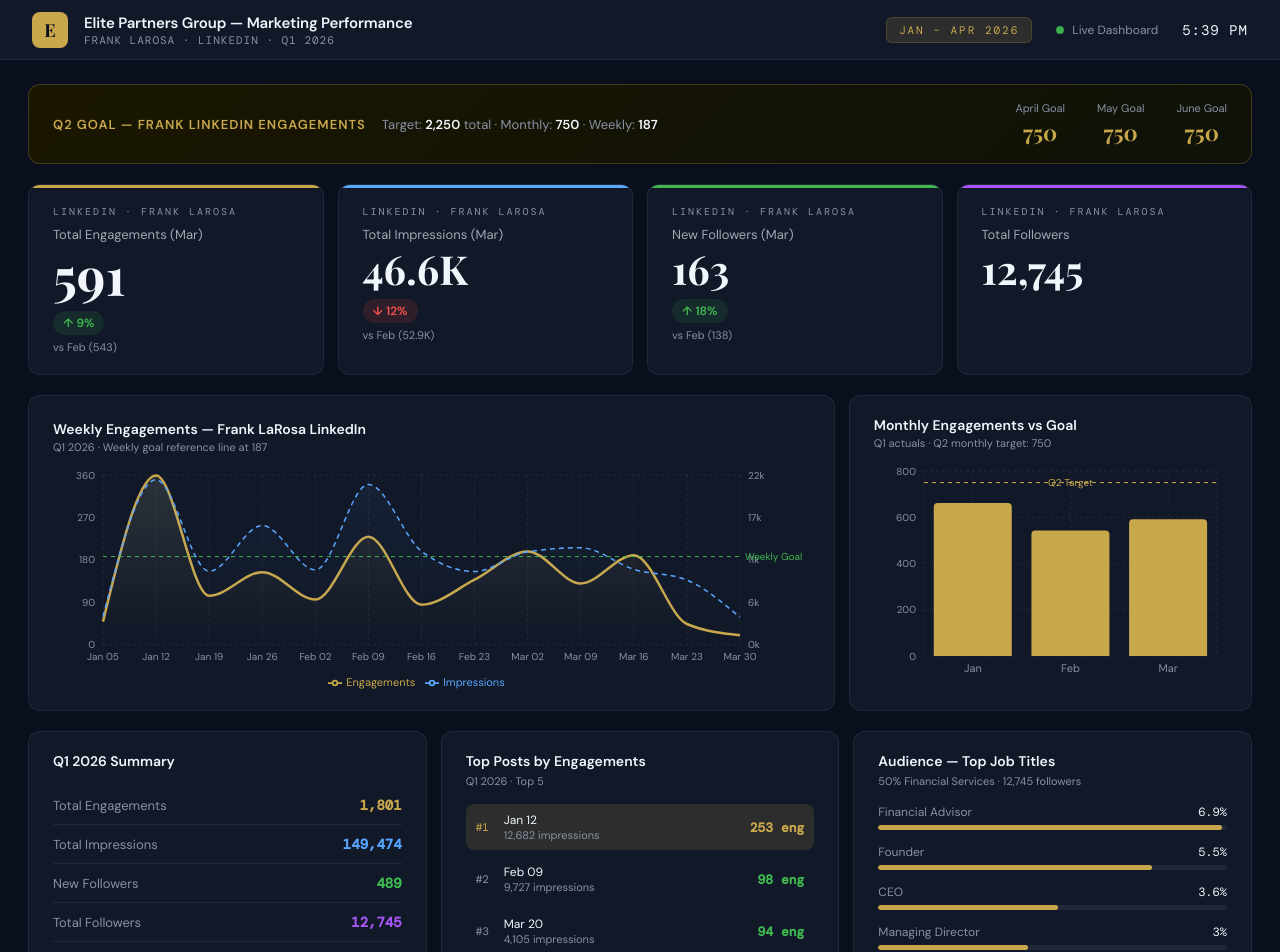
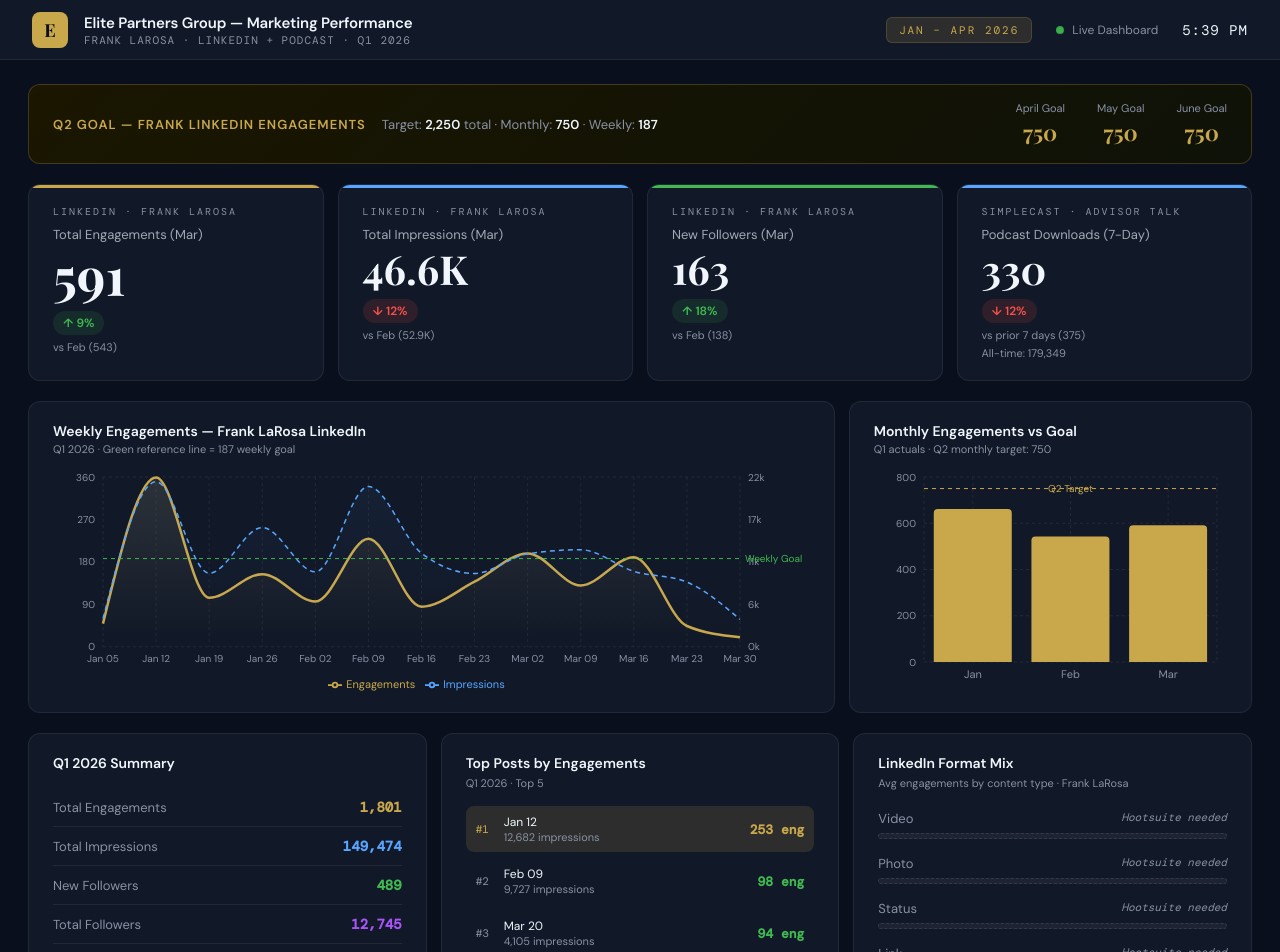
Before and after one commit to acostapabloEC/epg-marketing-dashboard, a React (Vite) app: page / in a window 1280 px wide. Shown: the top 952 px of the page. Built offline with nearby package versions, Linux system fonts and the light colour scheme.

Commit message:
add podcast card, format mix placeholder, remove demographics

```diff
--- a/src/App.jsx
+++ b/src/App.jsx
@@ -1,19 +1,10 @@
 import { useState, useEffect } from "react";
 import {
-  AreaChart,
-  Area,
-  BarChart,
-  Bar,
-  XAxis,
-  YAxis,
-  CartesianGrid,
-  Tooltip,
-  ResponsiveContainer,
-  ReferenceLine,
-  Legend,
+  AreaChart, Area, BarChart, Bar,
+  XAxis, YAxis, CartesianGrid, Tooltip,
+  ResponsiveContainer, ReferenceLine, Legend,
 } from "recharts";
 
-// ── REAL DATA FROM LINKEDIN ANALYTICS Q1 2026 ──────────────────────────
 const weeklyData = [
   { week: "Jan 05", engagements: 49,  impressions: 3648  },
   { week: "Jan 12", engagements: 359, impressions: 21385 },
@@ -31,9 +22,9 @@
 ];
 
 const monthlyData = [
-  { month: "Jan", engagements: 662, impressions: 49446, followers: 187, goal: 750 },
-  { month: "Feb", engagements: 543, impressions: 52925, followers: 138, goal: 750 },
-  { month: "Mar", engagements: 591, impressions: 46576, followers: 163, goal: 750 },
+  { month: "Jan", engagements: 662, goal: 750 },
+  { month: "Feb", engagements: 543, goal: 750 },
+  { month: "Mar", engagements: 591, goal: 750 },
 ];
 
 const topPosts = [
@@ -44,134 +35,68 @@
   { date: "Feb 14", engagements: 65,  impressions: 5021  },
 ];
 
-const demographics = [
-  { label: "Financial Advisor", pct: 6.9 },
-  { label: "Founder",           pct: 5.5 },
-  { label: "CEO",               pct: 3.6 },
-  { label: "Managing Director", pct: 3.0 },
-  { label: "President",         pct: 2.9 },
-];
+const formatMix = ["Video", "Photo", "Status", "Link"];
 
-const GOLD       = "#c9a84c";
-const GOLD_DIM   = "rgba(201,168,76,0.15)";
-const GREEN      = "#3fb950";
-const GREEN_DIM  = "rgba(63,185,80,0.12)";
-const RED        = "#f85149";
-const RED_DIM    = "rgba(248,81,73,0.12)";
-const BLUE       = "#58a6ff";
-const MUTED      = "#8892a4";
-const BORDER     = "rgba(255,255,255,0.07)";
-const SURFACE    = "#111827";
-const SURFACE2   = "#1a2235";
+const GOLD    = "#c9a84c";
+const GOLD_DIM= "rgba(201,168,76,0.15)";
+const GREEN   = "#3fb950";
+const GREEN_DIM="rgba(63,185,80,0.12)";
+const RED     = "#f85149";
+const RED_DIM = "rgba(248,81,73,0.12)";
+const BLUE    = "#58a6ff";
+const PURPLE  = "#a855f7";
+const MUTED   = "#8892a4";
+const BORDER  = "rgba(255,255,255,0.07)";
+const SURFACE = "#111827";
 
-// ── KPI CARD ────────────────────────────────────────────────────────────
-function KpiCard({ source, label, value, delta, deltaLabel, accent, large }) {
+function KpiCard({ source, label, value, delta, deltaLabel, accent, large, sub }) {
   const isUp = delta > 0;
-  const accentColor = accent || GOLD;
   return (
-    <div style={{
-      background: SURFACE,
-      border: `1px solid ${BORDER}`,
-      borderRadius: 12,
-      padding: "20px 24px",
-      display: "flex",
-      flexDirection: "column",
-      position: "relative",
-      overflow: "hidden",
-    }}>
-      <div style={{
-        position: "absolute", top: 0, left: 0, right: 0,
-        height: 3, background: accentColor, borderRadius: "12px 12px 0 0",
-      }} />
-      <div style={{ fontFamily: "'DM Mono', monospace", fontSize: 10, letterSpacing: 2, color: MUTED, textTransform: "uppercase", marginBottom: 8 }}>
-        {source}
-      </div>
+    <div style={{ background: SURFACE, border: `1px solid ${BORDER}`, borderRadius: 12, padding: "20px 24px", display: "flex", flexDirection: "column", position: "relative", overflow: "hidden" }}>
+      <div style={{ position: "absolute", top: 0, left: 0, right: 0, height: 3, background: accent || GOLD, borderRadius: "12px 12px 0 0" }} />
+      <div style={{ fontFamily: "'DM Mono', monospace", fontSize: 10, letterSpacing: 2, color: MUTED, textTransform: "uppercase", marginBottom: 8 }}>{source}</div>
       <div style={{ fontSize: 13, color: "#a0aab4", marginBottom: 6 }}>{label}</div>
-      <div style={{
-        fontFamily: "'Playfair Display', serif",
-        fontSize: large ? 52 : 40,
-        fontWeight: 700,
-        color: "#f0f6fc",
-        lineHeight: 1,
-        marginBottom: 10,
-      }}>
-        {value}
-      </div>
+      <div style={{ fontFamily: "'Playfair Display', serif", fontSize: large ? 52 : 40, fontWeight: 700, color: "#f0f6fc", lineHeight: 1, marginBottom: 10 }}>{value}</div>
       {delta !== undefined && (
-        <div style={{
-          display: "inline-flex", alignItems: "center", gap: 5,
-          background: isUp ? GREEN_DIM : RED_DIM,
-          color: isUp ? GREEN : RED,
-          fontSize: 12, fontWeight: 600,
-          padding: "4px 10px", borderRadius: 20,
-          width: "fit-content",
-        }}>
+        <div style={{ display: "inline-flex", alignItems: "center", gap: 5, background: isUp ? GREEN_DIM : RED_DIM, color: isUp ? GREEN : RED, fontSize: 12, fontWeight: 600, padding: "4px 10px", borderRadius: 20, width: "fit-content" }}>
           {isUp ? "↑" : "↓"} {Math.abs(delta)}%
         </div>
       )}
-      {deltaLabel && (
-        <div style={{ fontSize: 11, color: MUTED, marginTop: 5 }}>{deltaLabel}</div>
-      )}
+      {deltaLabel && <div style={{ fontSize: 11, color: MUTED, marginTop: 5 }}>{deltaLabel}</div>}
+      {sub && <div style={{ fontSize: 11, color: MUTED, marginTop: 4 }}>{sub}</div>}
     </div>
   );
 }
 
-// ── CUSTOM TOOLTIP ───────────────────────────────────────────────────────
 function CustomTooltip({ active, payload, label }) {
   if (!active || !payload?.length) return null;
   return (
-    <div style={{
-      background: "#1a2235", border: `1px solid ${BORDER}`,
-      borderRadius: 8, padding: "10px 14px",
-    }}>
+    <div style={{ background: "#1a2235", border: `1px solid ${BORDER}`, borderRadius: 8, padding: "10px 14px" }}>
       <div style={{ fontSize: 11, color: MUTED, marginBottom: 6 }}>{label}</div>
       {payload.map((p, i) => (
-        <div key={i} style={{ fontSize: 13, color: p.color, marginBottom: 2 }}>
-          {p.name}: <strong>{p.value.toLocaleString()}</strong>
-        </div>
+        <div key={i} style={{ fontSize: 13, color: p.color, marginBottom: 2 }}>{p.name}: <strong>{p.value.toLocaleString()}</strong></div>
       ))}
     </div>
   );
 }
 
-// ── CLOCK ────────────────────────────────────────────────────────────────
 function Clock() {
   const [time, setTime] = useState(new Date());
-  useEffect(() => {
-    const t = setInterval(() => setTime(new Date()), 1000);
-    return () => clearInterval(t);
-  }, []);
+  useEffect(() => { const t = setInterval(() => setTime(new Date()), 1000); return () => clearInterval(t); }, []);
   const h = time.getHours() % 12 || 12;
   const m = String(time.getMinutes()).padStart(2, "0");
   const ampm = time.getHours() >= 12 ? "PM" : "AM";
-  return (
-    <span style={{ fontFamily: "'DM Mono', monospace", fontSize: 14, color: "#f0f6fc", letterSpacing: 1 }}>
-      {h}:{m} {ampm}
-    </span>
-  );
+  return <span style={{ fontFamily: "'DM Mono', monospace", fontSize: 14, color: "#f0f6fc", letterSpacing: 1 }}>{h}:{m} {ampm}</span>;
 }
 
-// ── MAIN APP ─────────────────────────────────────────────────────────────
 export default function App() {
-  // Q2 goal tracking
-  const q2Goal = 2250;
-  const aprilGoal = 750;
-  const weeklyGoal = 187;
-  const q1Total = 662 + 543 + 591; // 1796
-
-  // Month over month
-  const engMoM = Math.round(((591 - 543) / 543) * 100);  // +9%
-  const imprMoM = Math.round(((46576 - 52925) / 52925) * 100); // -12%
-  const follMoM = Math.round(((163 - 138) / 138) * 100); // +18%
+  const engMoM  = Math.round(((591 - 543) / 543) * 100);
+  const imprMoM = Math.round(((46576 - 52925) / 52925) * 100);
+  const follMoM = Math.round(((163 - 138) / 138) * 100);
+  const podMoM  = Math.round(((330 - 375) / 375) * 100);
 
   return (
-    <div style={{
-      background: "#0a0f1e",
-      minHeight: "100vh",
-      fontFamily: "'DM Sans', sans-serif",
-      color: "#f0f6fc",
-    }}>
-      {/* Google Fonts */}
+    <div style={{ background: "#0a0f1e", minHeight: "100vh", fontFamily: "'DM Sans', sans-serif", color: "#f0f6fc" }}>
       <style>{`
         @import url('https://fonts.googleapis.com/css2?family=Playfair+Display:wght@400;700;900&family=DM+Sans:wght@300;400;500;600&family=DM+Mono:wght@400;500&display=swap');
         * { box-sizing: border-box; margin: 0; padding: 0; }
@@ -181,38 +106,17 @@
         @keyframes pulse { 0%,100%{opacity:1;transform:scale(1)} 50%{opacity:.5;transform:scale(.85)} }
       `}</style>
 
-      {/* ── HEADER ── */}
-      <div style={{
-        background: SURFACE,
-        borderBottom: `1px solid ${BORDER}`,
-        display: "flex", alignItems: "center",
-        justifyContent: "space-between",
-        padding: "0 32px", height: 60,
-        position: "sticky", top: 0, zIndex: 100,
-      }}>
+      {/* HEADER */}
+      <div style={{ background: SURFACE, borderBottom: `1px solid ${BORDER}`, display: "flex", alignItems: "center", justifyContent: "space-between", padding: "0 32px", height: 60, position: "sticky", top: 0, zIndex: 100 }}>
         <div style={{ display: "flex", alignItems: "center", gap: 16 }}>
-          <div style={{
-            width: 36, height: 36, background: GOLD, borderRadius: 8,
-            display: "flex", alignItems: "center", justifyContent: "center",
-            fontFamily: "'Playfair Display', serif", fontSize: 18, fontWeight: 700, color: "#0a0f1e",
-          }}>E</div>
+          <div style={{ width: 36, height: 36, background: GOLD, borderRadius: 8, display: "flex", alignItems: "center", justifyContent: "center", fontFamily: "'Playfair Display', serif", fontSize: 18, fontWeight: 700, color: "#0a0f1e" }}>E</div>
           <div>
-            <div style={{ fontSize: 15, fontWeight: 600, letterSpacing: "-0.01em" }}>
-              Elite Partners Group — Marketing Performance
-            </div>
-            <div style={{ fontFamily: "'DM Mono', monospace", fontSize: 11, color: MUTED, letterSpacing: 1, textTransform: "uppercase" }}>
-              Frank LaRosa · LinkedIn · Q1 2026
-            </div>
+            <div style={{ fontSize: 15, fontWeight: 600, letterSpacing: "-0.01em" }}>Elite Partners Group — Marketing Performance</div>
+            <div style={{ fontFamily: "'DM Mono', monospace", fontSize: 11, color: MUTED, letterSpacing: 1, textTransform: "uppercase" }}>Frank LaRosa · LinkedIn + Podcast · Q1 2026</div>
           </div>
         </div>
         <div style={{ display: "flex", alignItems: "center", gap: 24 }}>
-          <div style={{
-            fontFamily: "'DM Mono', monospace", fontSize: 11, letterSpacing: 2,
-            textTransform: "uppercase", background: GOLD_DIM, color: GOLD,
-            padding: "5px 12px", borderRadius: 6, border: `1px solid rgba(201,168,76,0.2)`,
-          }}>
-            Jan – Apr 2026
-          </div>
+          <div style={{ fontFamily: "'DM Mono', monospace", fontSize: 11, letterSpacing: 2, textTransform: "uppercase", background: GOLD_DIM, color: GOLD, padding: "5px 12px", borderRadius: 6, border: `1px solid rgba(201,168,76,0.2)` }}>Jan – Apr 2026</div>
           <div style={{ display: "flex", alignItems: "center", gap: 8, fontSize: 12, color: MUTED }}>
             <div style={{ width: 8, height: 8, borderRadius: "50%", background: GREEN, animation: "pulse 2s infinite" }} />
             Live Dashboard
@@ -221,32 +125,18 @@
         </div>
       </div>
 
-      {/* ── BODY ── */}
       <div style={{ padding: "24px 28px", maxWidth: 1600, margin: "0 auto" }}>
 
-        {/* ── Q2 GOAL BANNER ── */}
-        <div style={{
-          background: "linear-gradient(135deg, #1a1600 0%, #0f1208 100%)",
-          border: `1px solid rgba(201,168,76,0.25)`,
-          borderRadius: 12, padding: "16px 24px",
-          display: "flex", alignItems: "center",
-          justifyContent: "space-between",
-          marginBottom: 20,
-        }}>
+        {/* Q2 GOAL BANNER */}
+        <div style={{ background: "linear-gradient(135deg, #1a1600 0%, #0f1208 100%)", border: `1px solid rgba(201,168,76,0.25)`, borderRadius: 12, padding: "16px 24px", display: "flex", alignItems: "center", justifyContent: "space-between", marginBottom: 20 }}>
           <div style={{ display: "flex", alignItems: "center", gap: 16 }}>
-            <div style={{ fontSize: 13, color: GOLD, fontWeight: 600, textTransform: "uppercase", letterSpacing: 1 }}>
-              Q2 Goal — Frank LinkedIn Engagements
-            </div>
+            <div style={{ fontSize: 13, color: GOLD, fontWeight: 600, textTransform: "uppercase", letterSpacing: 1 }}>Q2 Goal — Frank LinkedIn Engagements</div>
             <div style={{ fontSize: 13, color: MUTED }}>
               Target: <span style={{ color: "#f0f6fc", fontWeight: 600 }}>2,250</span> total · Monthly: <span style={{ color: "#f0f6fc", fontWeight: 600 }}>750</span> · Weekly: <span style={{ color: "#f0f6fc", fontWeight: 600 }}>187</span>
             </div>
           </div>
           <div style={{ display: "flex", alignItems: "center", gap: 32 }}>
-            {[
-              { label: "April Goal", val: "750" },
-              { label: "May Goal",   val: "750" },
-              { label: "June Goal",  val: "750" },
-            ].map((g) => (
+            {[{ label: "April Goal", val: "750" }, { label: "May Goal", val: "750" }, { label: "June Goal", val: "750" }].map((g) => (
               <div key={g.label} style={{ textAlign: "center" }}>
                 <div style={{ fontSize: 11, color: MUTED, marginBottom: 2 }}>{g.label}</div>
                 <div style={{ fontFamily: "'Playfair Display', serif", fontSize: 22, fontWeight: 700, color: GOLD }}>{g.val}</div>
@@ -255,51 +145,19 @@
           </div>
         </div>
 
-        {/* ── ROW 1: KPI CARDS ── */}
+        {/* ROW 1: KPI CARDS */}
         <div style={{ display: "grid", gridTemplateColumns: "repeat(4, 1fr)", gap: 14, marginBottom: 20 }}>
-          <KpiCard
-            source="LinkedIn · Frank LaRosa"
-            label="Total Engagements (Mar)"
-            value="591"
-            delta={engMoM}
-            deltaLabel="vs Feb (543)"
-            accent={GOLD}
-            large
-          />
-          <KpiCard
-            source="LinkedIn · Frank LaRosa"
-            label="Total Impressions (Mar)"
-            value="46.6K"
-            delta={imprMoM}
-            deltaLabel="vs Feb (52.9K)"
-            accent={BLUE}
-          />
-          <KpiCard
-            source="LinkedIn · Frank LaRosa"
-            label="New Followers (Mar)"
-            value="163"
-            delta={follMoM}
-            deltaLabel="vs Feb (138)"
-            accent={GREEN}
-          />
-          <KpiCard
-            source="LinkedIn · Frank LaRosa"
-            label="Total Followers"
-            value="12,745"
-            accent="#a855f7"
-          />
+          <KpiCard source="LinkedIn · Frank LaRosa" label="Total Engagements (Mar)" value="591" delta={engMoM} deltaLabel="vs Feb (543)" accent={GOLD} large />
+          <KpiCard source="LinkedIn · Frank LaRosa" label="Total Impressions (Mar)" value="46.6K" delta={imprMoM} deltaLabel="vs Feb (52.9K)" accent={BLUE} />
+          <KpiCard source="LinkedIn · Frank LaRosa" label="New Followers (Mar)" value="163" delta={follMoM} deltaLabel="vs Feb (138)" accent={GREEN} />
+          <KpiCard source="Simplecast · Advisor Talk" label="Podcast Downloads (7-Day)" value="330" delta={podMoM} deltaLabel="vs prior 7 days (375)" sub="All-time: 179,349" accent={BLUE} />
         </div>
 
-        {/* ── ROW 2: CHARTS ── */}
+        {/* ROW 2: CHARTS */}
         <div style={{ display: "grid", gridTemplateColumns: "2fr 1fr", gap: 14, marginBottom: 20 }}>
-
-          {/* Weekly Engagements Chart */}
           <div style={{ background: SURFACE, border: `1px solid ${BORDER}`, borderRadius: 12, padding: "20px 24px" }}>
-            <div style={{ position: "relative", overflow: "hidden", marginBottom: 4 }}>
-              <div style={{ position: "absolute", top: 0, left: 0, right: 0, height: 3, background: GOLD, borderRadius: "12px 12px 0 0" }} />
-            </div>
             <div style={{ fontSize: 14, fontWeight: 600, marginBottom: 2 }}>Weekly Engagements — Frank LaRosa LinkedIn</div>
-            <div style={{ fontSize: 11, color: MUTED, marginBottom: 16 }}>Q1 2026 · Weekly goal reference line at 187</div>
+            <div style={{ fontSize: 11, color: MUTED, marginBottom: 16 }}>Q1 2026 · Green reference line = 187 weekly goal</div>
             <ResponsiveContainer width="100%" height={220}>
               <AreaChart data={weeklyData} margin={{ top: 5, right: 10, left: -10, bottom: 0 }}>
                 <defs>
@@ -325,7 +183,6 @@
             </ResponsiveContainer>
           </div>
 
-          {/* Monthly Comparison */}
           <div style={{ background: SURFACE, border: `1px solid ${BORDER}`, borderRadius: 12, padding: "20px 24px" }}>
             <div style={{ fontSize: 14, fontWeight: 600, marginBottom: 2 }}>Monthly Engagements vs Goal</div>
             <div style={{ fontSize: 11, color: MUTED, marginBottom: 16 }}>Q1 actuals · Q2 monthly target: 750</div>
@@ -342,27 +199,22 @@
           </div>
         </div>
 
-        {/* ── ROW 3: BOTTOM CARDS ── */}
+        {/* ROW 3: BOTTOM CARDS */}
         <div style={{ display: "grid", gridTemplateColumns: "1fr 1fr 1fr", gap: 14 }}>
 
           {/* Q1 Summary */}
           <div style={{ background: SURFACE, border: `1px solid ${BORDER}`, borderRadius: 12, padding: "20px 24px" }}>
             <div style={{ fontSize: 14, fontWeight: 600, marginBottom: 16 }}>Q1 2026 Summary</div>
             {[
-              { label: "Total Engagements", val: "1,801", color: GOLD },
-              { label: "Total Impressions",  val: "149,474", color: BLUE },
-              { label: "New Followers",       val: "489", color: GREEN },
-              { label: "Total Followers",     val: "12,745", color: "#a855f7" },
-              { label: "Avg Eng / Month",     val: "600", color: MUTED },
+              { label: "Total Engagements", val: "1,801",   color: GOLD   },
+              { label: "Total Impressions",  val: "149,474", color: BLUE   },
+              { label: "New Followers",       val: "489",    color: GREEN  },
+              { label: "Total Followers",     val: "12,745", color: PURPLE },
+              { label: "Avg Eng / Month",     val: "600",    color: MUTED  },
             ].map((item) => (
-              <div key={item.label} style={{
-                display: "flex", justifyContent: "space-between", alignItems: "center",
-                padding: "10px 0", borderBottom: `1px solid ${BORDER}`,
-              }}>
+              <div key={item.label} style={{ display: "flex", justifyContent: "space-between", alignItems: "center", padding: "10px 0", borderBottom: `1px solid ${BORDER}` }}>
                 <span style={{ fontSize: 13, color: MUTED }}>{item.label}</span>
-                <span style={{ fontFamily: "'DM Mono', monospace", fontSize: 14, fontWeight: 600, color: item.color }}>
-                  {item.val}
-                </span>
+                <span style={{ fontFamily: "'DM Mono', monospace", fontSize: 14, fontWeight: 600, color: item.color }}>{item.val}</span>
               </div>
             ))}
           </div>
@@ -372,66 +224,42 @@
             <div style={{ fontSize: 14, fontWeight: 600, marginBottom: 4 }}>Top Posts by Engagements</div>
             <div style={{ fontSize: 11, color: MUTED, marginBottom: 16 }}>Q1 2026 · Top 5</div>
             {topPosts.map((p, i) => (
-              <div key={i} style={{
-                display: "flex", alignItems: "center", gap: 12,
-                padding: "8px 10px", borderRadius: 8,
-                background: i === 0 ? GOLD_DIM : "transparent",
-                marginBottom: 6,
-              }}>
-                <div style={{
-                  fontFamily: "'DM Mono', monospace", fontSize: 11,
-                  color: i === 0 ? GOLD : MUTED, width: 16,
-                }}>#{i + 1}</div>
+              <div key={i} style={{ display: "flex", alignItems: "center", gap: 12, padding: "8px 10px", borderRadius: 8, background: i === 0 ? GOLD_DIM : "transparent", marginBottom: 6 }}>
+                <div style={{ fontFamily: "'DM Mono', monospace", fontSize: 11, color: i === 0 ? GOLD : MUTED, width: 16 }}>#{i + 1}</div>
                 <div style={{ flex: 1 }}>
                   <div style={{ fontSize: 12, color: "#f0f6fc" }}>{p.date}</div>
                   <div style={{ fontSize: 11, color: MUTED }}>{p.impressions.toLocaleString()} impressions</div>
                 </div>
-                <div style={{
-                  fontFamily: "'DM Mono', monospace", fontSize: 13,
-                  fontWeight: 600, color: i === 0 ? GOLD : GREEN,
-                }}>
-                  {p.engagements} eng
-                </div>
+                <div style={{ fontFamily: "'DM Mono', monospace", fontSize: 13, fontWeight: 600, color: i === 0 ? GOLD : GREEN }}>{p.engagements} eng</div>
               </div>
             ))}
           </div>
 
-          {/* Audience Demographics */}
+          {/* Format Mix Placeholder */}
           <div style={{ background: SURFACE, border: `1px solid ${BORDER}`, borderRadius: 12, padding: "20px 24px" }}>
-            <div style={{ fontSize: 14, fontWeight: 600, marginBottom: 4 }}>Audience — Top Job Titles</div>
-            <div style={{ fontSize: 11, color: MUTED, marginBottom: 16 }}>
-              50% Financial Services · 12,745 followers
-            </div>
-            {demographics.map((d, i) => (
-              <div key={i} style={{ marginBottom: 14 }}>
-                <div style={{ display: "flex", justifyContent: "space-between", marginBottom: 5 }}>
-                  <span style={{ fontSize: 12, color: MUTED }}>{d.label}</span>
-                  <span style={{ fontFamily: "'DM Mono', monospace", fontSize: 12, color: "#f0f6fc" }}>{d.pct}%</span>
+            <div style={{ fontSize: 14, fontWeight: 600, marginBottom: 4 }}>LinkedIn Format Mix</div>
+            <div style={{ fontSize: 11, color: MUTED, marginBottom: 20 }}>Avg engagements by content type · Frank LaRosa</div>
+            {formatMix.map((f, i) => (
+              <div key={i} style={{ marginBottom: 16 }}>
+                <div style={{ display: "flex", justifyContent: "space-between", marginBottom: 6 }}>
+                  <span style={{ fontSize: 13, color: MUTED }}>{f}</span>
+                  <span style={{ fontFamily: "'DM Mono', monospace", fontSize: 11, color: MUTED, fontStyle: "italic" }}>Hootsuite needed</span>
                 </div>
-                <div style={{ height: 5, background: "rgba(255,255,255,0.07)", borderRadius: 3, overflow: "hidden" }}>
-                  <div style={{
-                    height: "100%", borderRadius: 3,
-                    width: `${(d.pct / 7) * 100}%`,
-                    background: GOLD,
-                  }} />
-                </div>
+                <div style={{ height: 6, background: "rgba(255,255,255,0.05)", borderRadius: 3, border: `1px dashed rgba(255,255,255,0.1)` }} />
               </div>
             ))}
+            <div style={{ marginTop: 12, padding: "10px 14px", background: "rgba(201,168,76,0.06)", border: `1px solid rgba(201,168,76,0.15)`, borderRadius: 8, fontSize: 11, color: GOLD, lineHeight: 1.5 }}>
+              ⚠ Awaiting Hootsuite export — video vs photo vs text vs link
+            </div>
           </div>
+
         </div>
-
       </div>
 
-      {/* ── FOOTER ── */}
-      <div style={{
-        borderTop: `1px solid ${BORDER}`,
-        padding: "12px 32px",
-        display: "flex", justifyContent: "space-between",
-        fontFamily: "'DM Mono', monospace", fontSize: 10, color: MUTED,
-        marginTop: 24,
-      }}>
+      {/* FOOTER */}
+      <div style={{ borderTop: `1px solid ${BORDER}`, padding: "12px 32px", display: "flex", justifyContent: "space-between", fontFamily: "'DM Mono', monospace", fontSize: 10, color: MUTED, marginTop: 24 }}>
         <span>Elite Partners Group · Marketing Dashboard · Frank LaRosa LinkedIn</span>
-        <span>Source: LinkedIn Analytics Export · Q1 2026 · Jan 2 – Apr 1</span>
+        <span>Sources: LinkedIn Analytics Export (Q1 2026) · Simplecast (Advisor Talk)</span>
         <span>Q2 Engagement Goal: 2,250 · Monthly: 750 · Weekly: 187</span>
       </div>
     </div>
```
